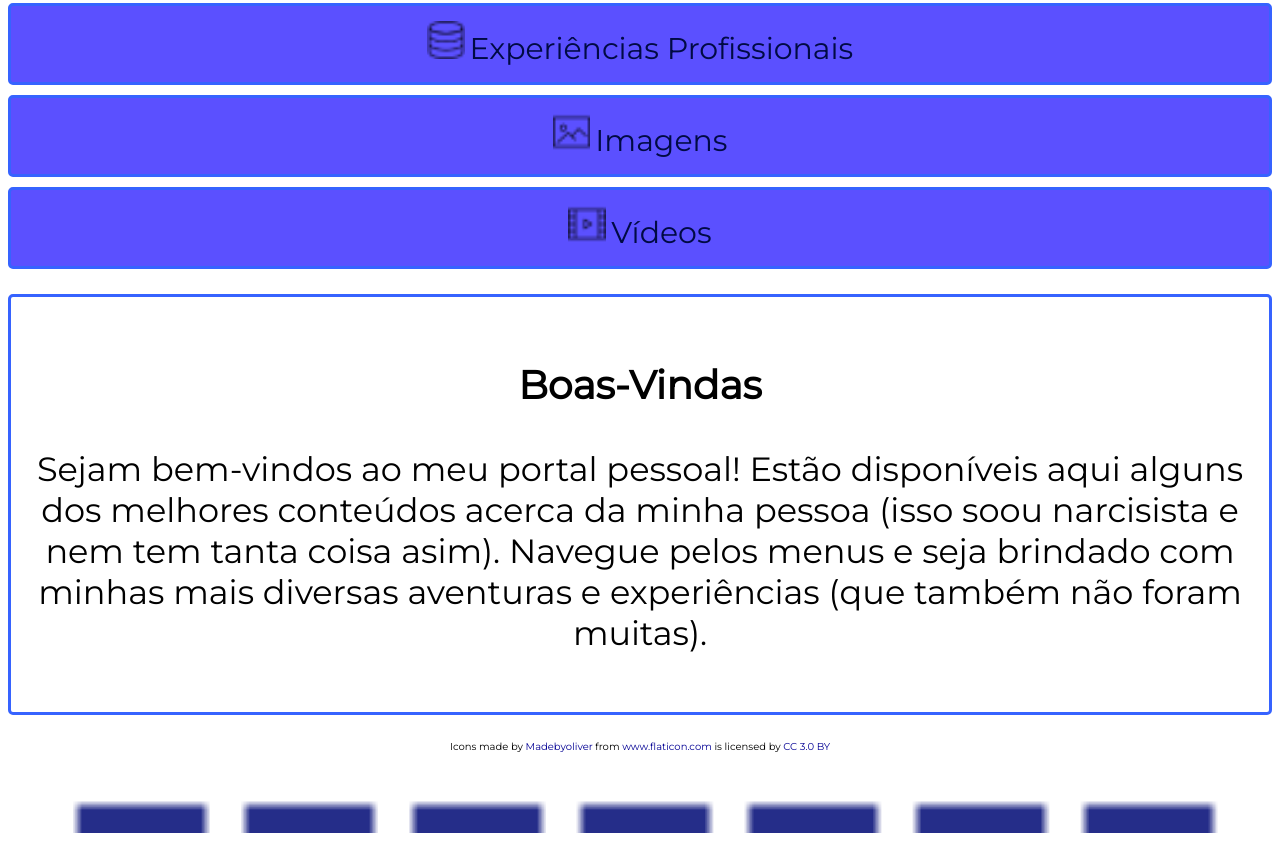
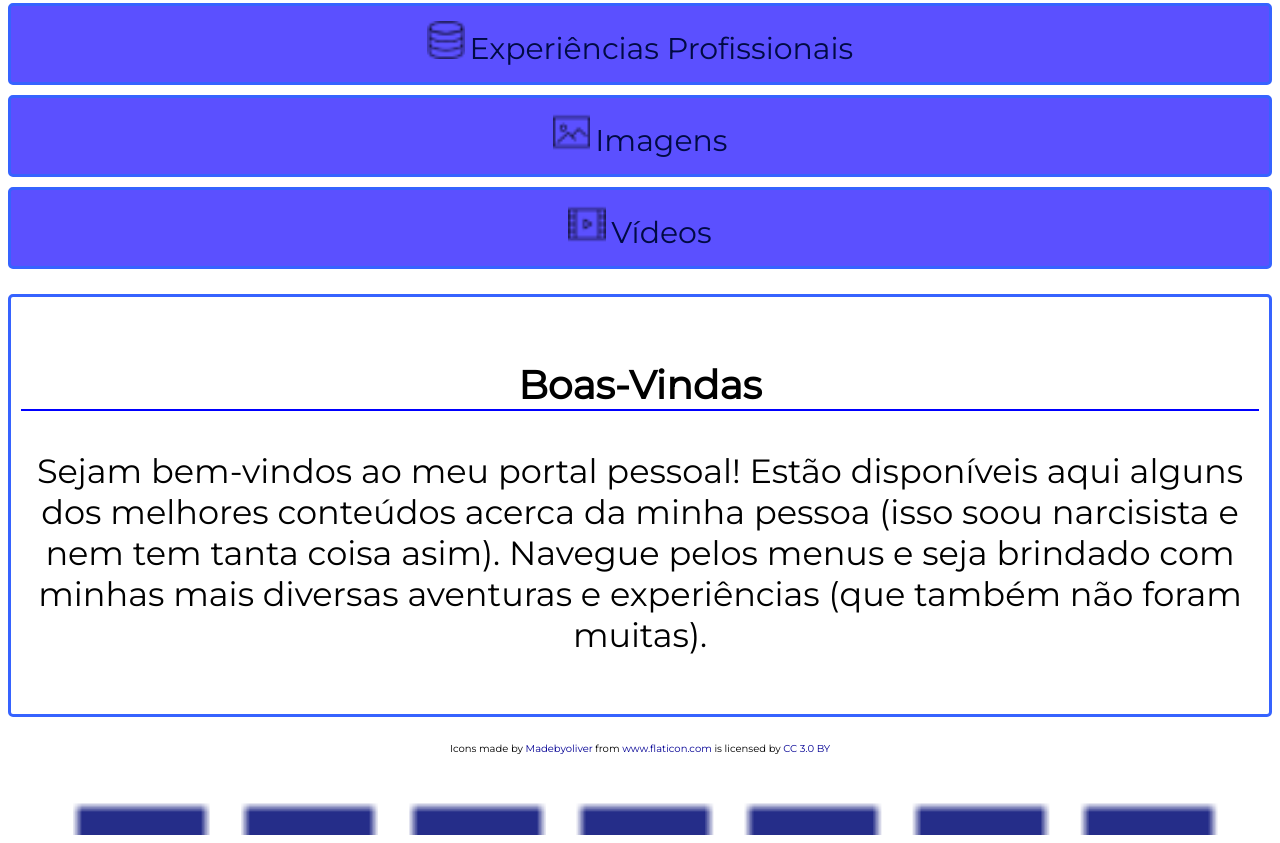
Before and after one commit to periclesgdc/periclesgdc.github.io, a plain HTML site: page index.html in a window 1280 px wide. Shown: the part 802-1645 px from the top of the page. Drawn offline with Linux system fonts and the light colour scheme.

Commit message:
Borda inferior do título

```diff
--- a/assets/style/desktop.css
+++ b/assets/style/desktop.css
@@ -41,13 +41,6 @@ li {
 	padding-left: 15px;
 }
 
-h3 {
-	margin-top: 0;
-	padding: 15px 0px 15px 30px;
-	border-radius: 5px 0px 5px 0px;
-	background: -webkit-linear-gradient(300deg, rgb(0, 50, 260) 20%, rgba(0, 68, 223, 0.54) 50%, rgba(0,0,255,1) 90%, rgb(0, 42, 179) 100%);
-}
-
 div.visible {
 	height: 500px;
 }
--- a/assets/style/style.css
+++ b/assets/style/style.css
@@ -7,6 +7,10 @@
 #profile-img {
 	margin-top: 30px;
 	box-shadow: 10px 10px 30px #000000;
+}
+
+h3 {
+	border-bottom: 2px solid blue;
 }
 
 ul {
```
